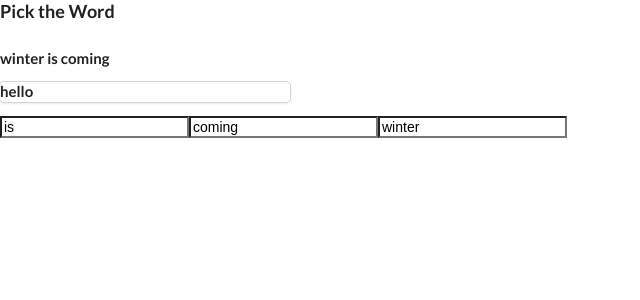
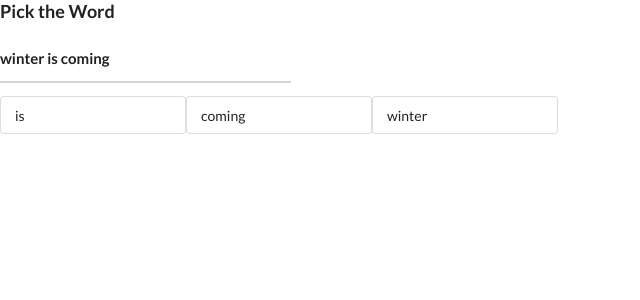
Before and after one commit to minhajspace/pickthewords, a React (Create React App) app: page / in a window 1280 px wide. Shown: the top 300 px of the page, without its empty margins (0-640 px from the left). Built offline with nearby package versions, Linux system fonts and the light colour scheme.

Commit message:
setstate

```diff
--- a/src/App.js
+++ b/src/App.js
@@ -8,7 +8,11 @@ class App extends React.Component {
     userInput: []
   };
 
-  onClick(event) {}
+  onUserClick = event => {
+    //  event.preventDefault(event);
+    this.setState({ userInput: event.target.value });
+  };
+
   render() {
     return (
       <>
@@ -16,15 +20,25 @@ class App extends React.Component {
           <h3>Pick the Word </h3>
           <h4>winter is coming</h4>
           <div className="ui card">
-            <h4>hello</h4>
+            <h4>{this.state.userInput}</h4>
           </div>
 
           <div className="ui input">
-            <form>
-              <input type="text" value={this.state.data[0]}></input>
-              <input type="text" value={this.state.data[1]}></input>
-              <input type="text" value={this.state.data[2]}></input>
-            </form>
+            <input
+              type="text"
+              onClick={this.onUserClick}
+              value={this.state.data[0]}
+            ></input>
+            <input
+              type="text"
+              onClick={this.onUserClick}
+              value={this.state.data[1]}
+            ></input>
+            <input
+              type="text"
+              onClick={this.onUserClick}
+              value={this.state.data[2]}
+            ></input>
           </div>
         </div>
       </>
```
